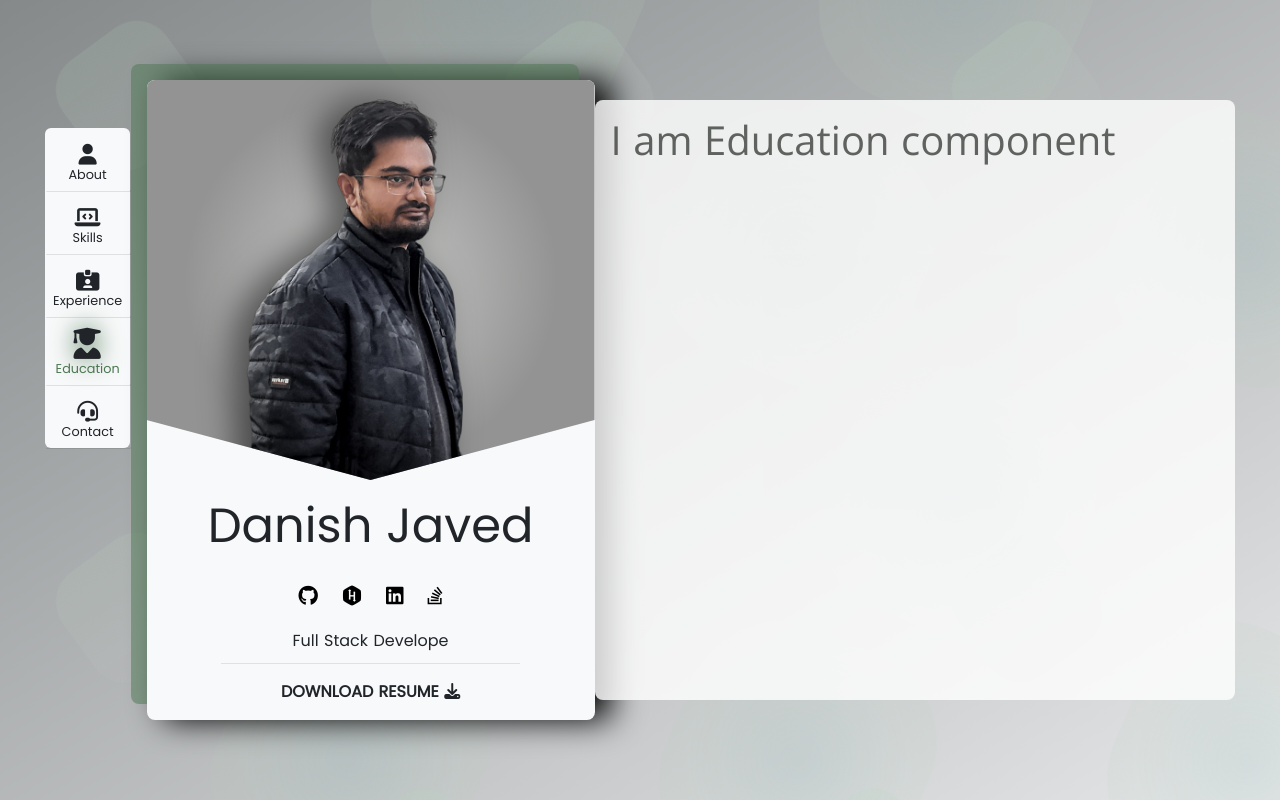
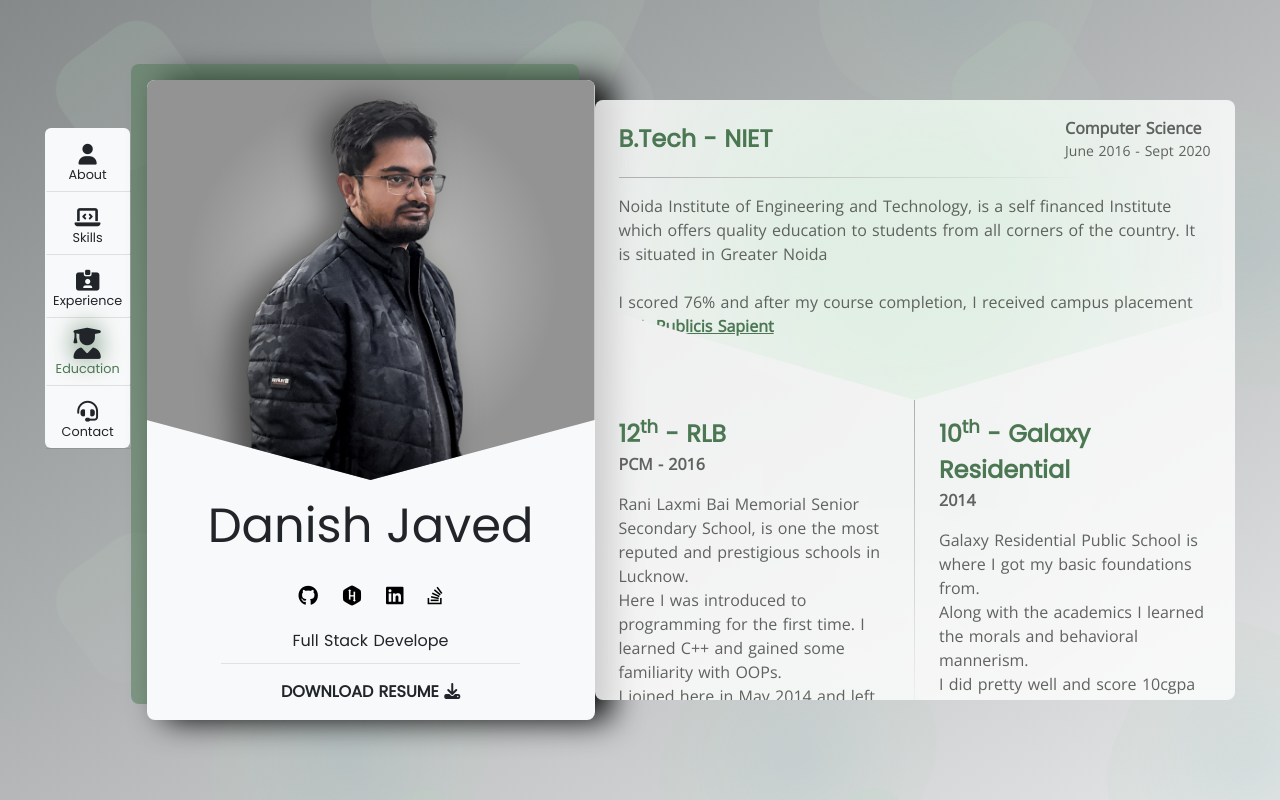
Before and after one commit to dev-danish-javed/portfolio_2, a React (Create React App) app: page /education in a window 1280 px wide. Built offline with nearby package versions, Linux system fonts and the light colour scheme.

Commit message:
Updated Education Section

```diff
--- a/src/components/App_Education.js
+++ b/src/components/App_Education.js
@@ -1,13 +1,76 @@
 import React, { Component, useEffect } from "react";
-const App_Education = ({activeRoute,handleMenuChange}) => {
-  useEffect(()=>{
+import { Link } from "react-router-dom";
+import "./../css/App_Education.css";
+const App_Education = ({ activeRoute, handleMenuChange }) => {
+  useEffect(() => {
     if (window.location.pathname !== activeRoute)
-    handleMenuChange(window.location.pathname);
+      handleMenuChange(window.location.pathname);
   });
   return (
-    <div className="page-item p-3">
-      <h1 className="">I am Education component</h1>
-      <div className="vh-100"></div>
+    <div className="page-item px-4 slide-in">
+      <div className="row h-50">
+        <div className="ed-sec b-tech h-100">
+          <div className="mt-3 d-flex align-items-center justify-content-between gap-3">
+            <div className="fs-4  text-color-accent fw-bold">B.Tech - NIET</div>
+            <div>
+              <div className=" fw-bold"> Computer Science </div>
+              <div className="small"> June 2016 - Sept 2020</div>
+            </div>
+          </div>
+          <div className="faded_line_horizontal"></div>
+          <p>
+            Noida Institute of Engineering and Technology, is a self financed
+            Institute which offers quality education to students from all
+            corners of the country. It is situated in Greater Noida
+            <br />
+            <br />I scored 76% and after my course completion, I received campus
+            placement with {" "}
+            <Link
+              to="/experience/sapient"
+              className=" text-color-accent fw-bold text-nowrap"
+            >
+              Publicis Sapient
+            </Link>
+          </p>
+          <div className="h-25"></div>
+        </div>
+      </div>
+      <div className="d-flex flex-column flex-md-row gap-2 gap-md-4">
+        <div className="col ed-sec">
+          <div className="my-3">
+            <div className="fs-4  text-color-accent fw-bold">
+              12<sup className="">th</sup> - RLB
+            </div>
+            <div className=" fw-bold"> PCM - 2016 </div>
+          </div>
+          <div className="faded_line_horizontal d-block d-md-none"></div>
+          <p>
+            Rani Laxmi Bai Memorial Senior Secondary School, is one the most
+            reputed and prestigious schools in Lucknow.
+            <br />
+            Here I was introduced to programming for the first time. I learned
+            C++ and gained some familiarity with OOPs.
+            <br />I joined here in May 2014 and left with 68.4% and{" "}
+            <span className="fw-bold">Passion for Programming</span>.
+          </p>
+        </div>
+        <div className="faded_line_vertical mx-0 d-none d-md-block"></div>
+        <div className="col ed-sec">
+          <div className="my-3">
+            <div className="fs-4  text-color-accent fw-bold">
+              10<sup className="">th</sup> - Galaxy Residential
+            </div>
+            <div className=" fw-bold">2014</div>
+          </div>
+          <div className="faded_line_horizontal d-block d-md-none"></div>
+          <p>
+            Galaxy Residential Public School is where I got my basic foundations from.
+            <br />
+            Along with the academics I learned the morals and behavioral mannerism.
+            <br />I did pretty well and score 10cgpa and became the Head Boy / School Captain as well.
+          </p>
+        </div>
+      </div>
     </div>
   );
 };
--- /dev/null
+++ b/src/css/App_Education.css
@@ -0,0 +1,12 @@
+.b-tech {
+  clip-path: polygon(100% 0, 100% 70%, 50% 100%, 0 70%, 0 0);
+  /* filter: drop-shadow(30px -30px red); */
+  background: rgb(208, 237, 214);
+  background: radial-gradient(
+    circle,
+    #d0edd676 29%,
+    rgba(255, 242, 192, 0) 100%
+  );
+}
+.ed-sec {
+}
```
